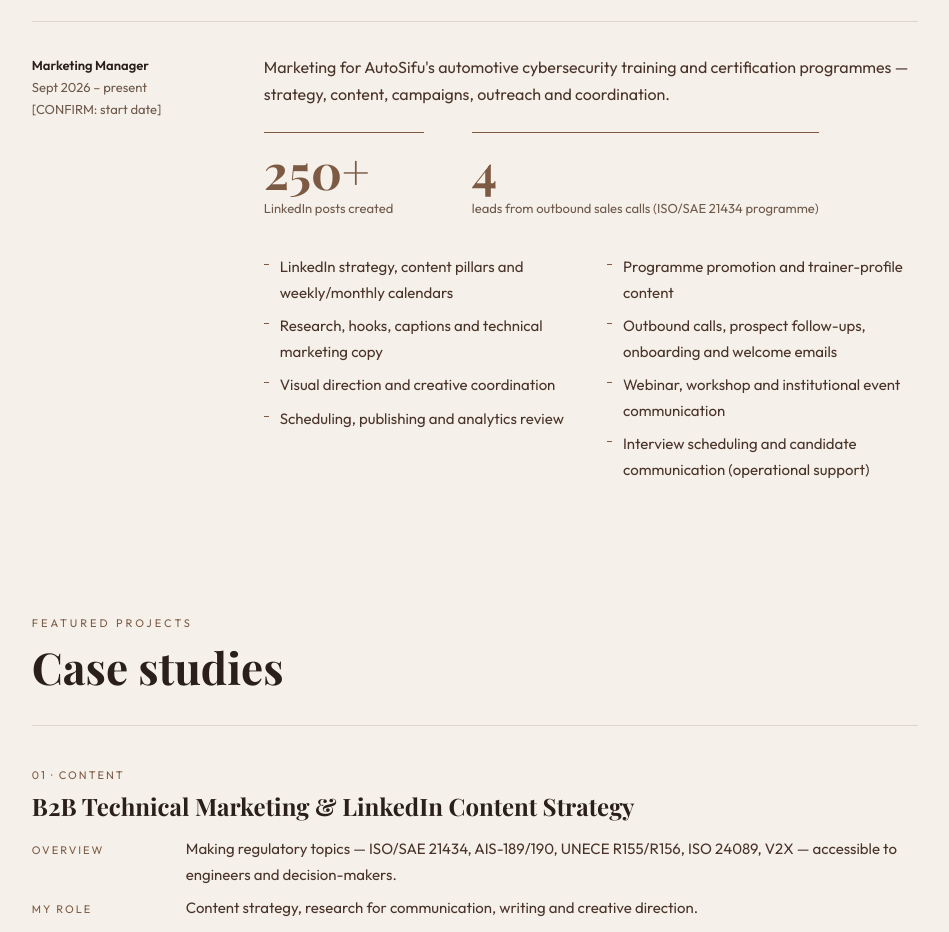
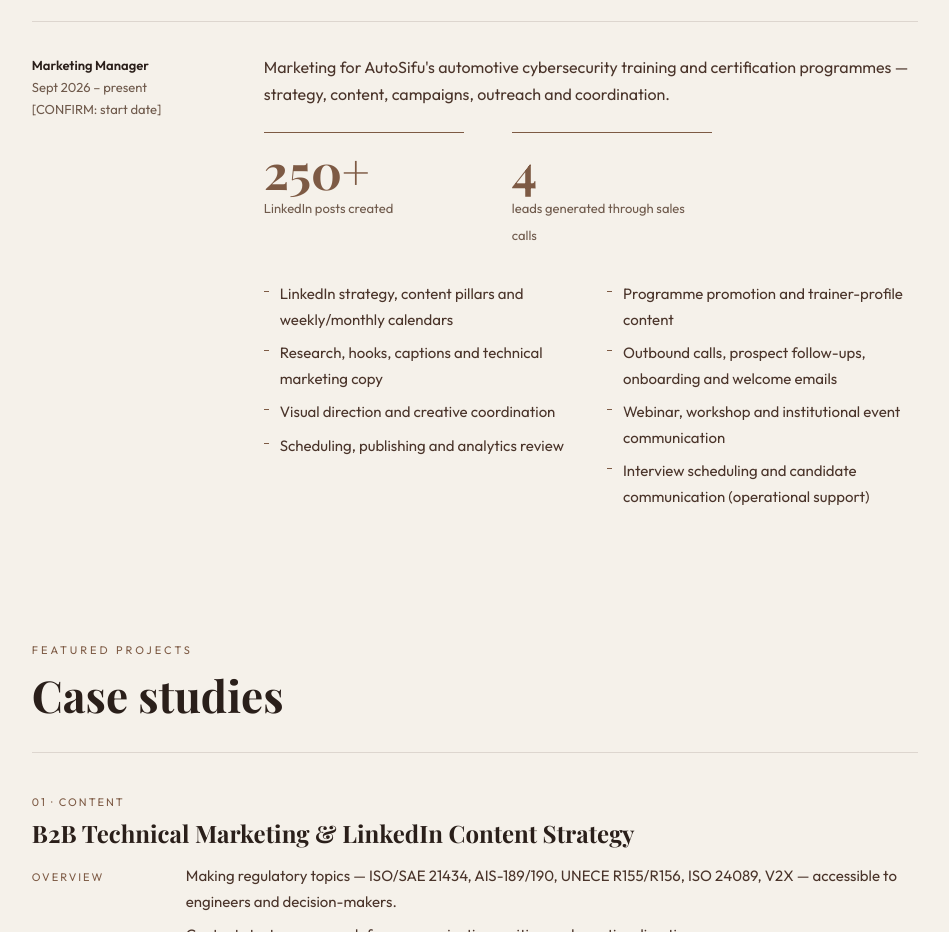
Before and after one commit to sayedaalia/portfolio, a plain HTML site: page index.html in a window 1280 px wide. Shown: the part 1500-2432 px from the top of the page, without its empty margins (165-1114 px from the left). Drawn offline with nearby package versions, Linux system fonts and the light colour scheme; a web font is replaced by a local one.

Commit message:
Shorten stat labels, equal-width stat blocks

```diff
--- a/index.html
+++ b/index.html
@@ -32,7 +32,7 @@ p{color:var(--soft);margin-bottom:1rem;max-width:68ch}
 .pill:hover{background:var(--accent);color:var(--bg)}
 section{padding-top:6rem}
 .big{display:flex;gap:3rem;flex-wrap:wrap;margin:1.5rem 0 0}
-.big div{border-top:1px solid var(--accent);padding-top:.8rem;min-width:160px}
+.big div{border-top:1px solid var(--accent);padding-top:.8rem;width:200px}
 .big b{display:block;font-family:'Playfair Display',serif;font-size:48px;line-height:1;color:var(--accent);font-weight:700}
 .big span{font-size:13px;color:var(--muted)}
 .job{border-top:1px solid var(--border);padding:2rem 0;display:grid;grid-template-columns:200px 1fr;gap:2rem}
@@ -83,7 +83,7 @@ footer{margin-top:7rem;padding:2rem 6vw;border-top:1px solid var(--border);font-
 <section id="experience" class="rv"><div class="label">Experience</div><h2>AutoSifu Pvt. Ltd.</h2>
 <div class="job"><div class="meta"><b style="color:var(--fg)">Marketing Manager</b><br>Sept 2026 – present<br>[CONFIRM: start date]</div>
 <div><p>Marketing for AutoSifu's automotive cybersecurity training and certification programmes — strategy, content, campaigns, outreach and coordination.</p>
-<div class="big"><div><b>250+</b><span>LinkedIn posts created</span></div><div><b>4</b><span>leads from outbound sales calls (ISO/SAE 21434 programme)</span></div></div>
+<div class="big"><div><b>250+</b><span>LinkedIn posts created</span></div><div><b>4</b><span>leads generated through sales calls</span></div></div>
 <ul class="pts" style="margin-top:1.8rem"><li>LinkedIn strategy, content pillars and weekly/monthly calendars</li><li>Research, hooks, captions and technical marketing copy</li><li>Visual direction and creative coordination</li><li>Scheduling, publishing and analytics review</li><li>Programme promotion and trainer-profile content</li><li>Outbound calls, prospect follow-ups, onboarding and welcome emails</li><li>Webinar, workshop and institutional event communication</li><li>Interview scheduling and candidate communication (operational support)</li></ul></div></div></section>
 
 <section id="projects"><div class="label">Featured projects</div><h2>Case studies</h2>
```
